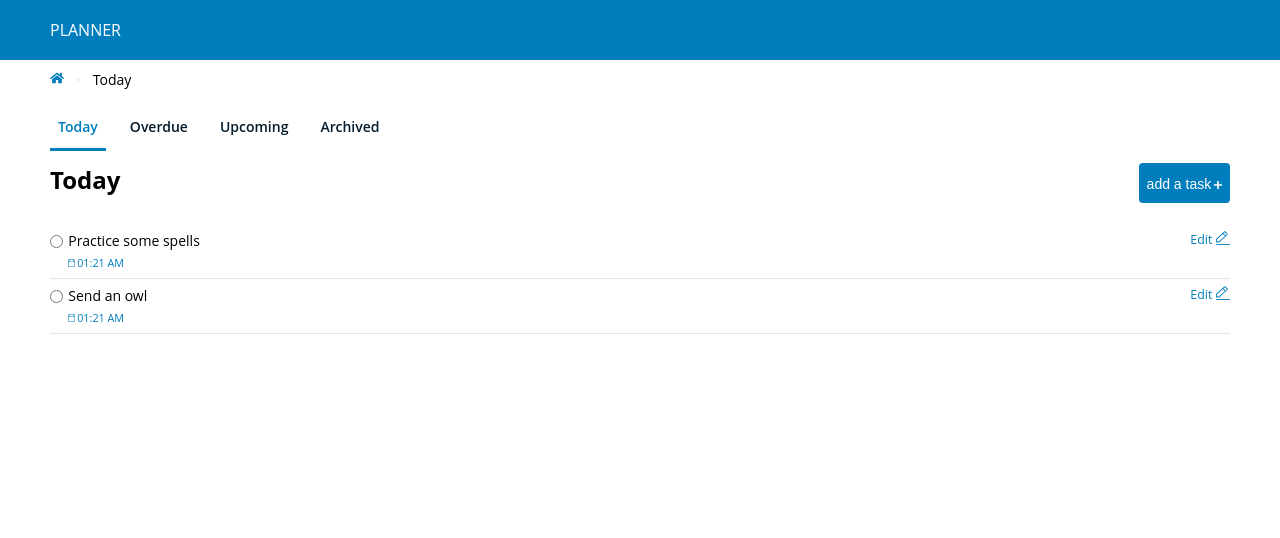
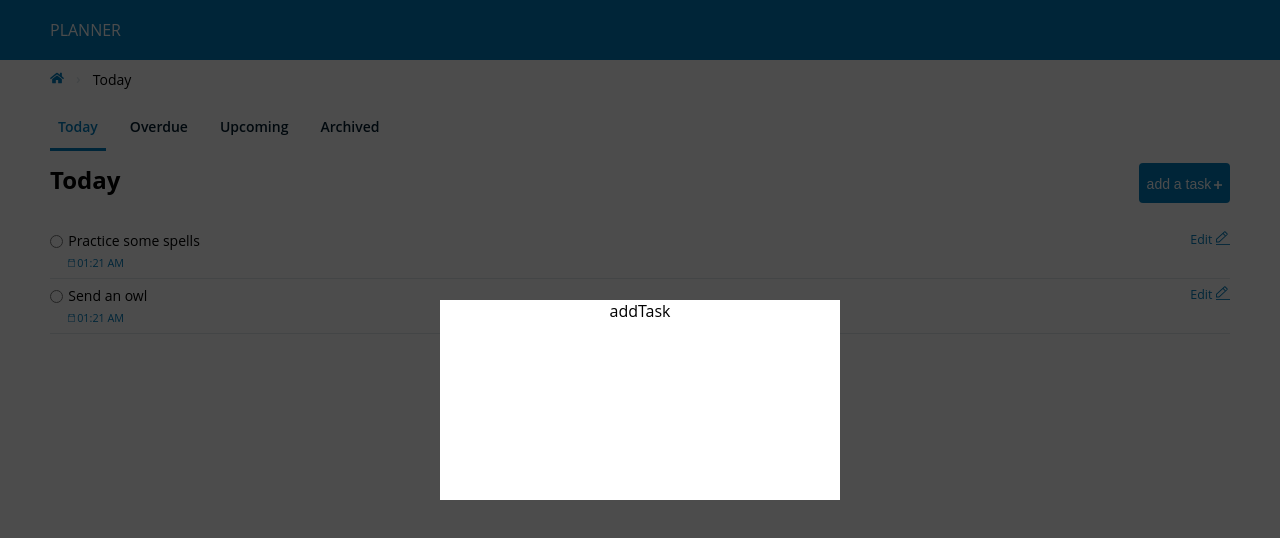
Before and after one commit to Sapphire97/planner, a React (Create React App) app: page / in a window 1280 px wide. Both pictures are taken after a click on the button "add a task". Shown: the top 538 px of the page. Built offline with nearby package versions, Linux system fonts and the light colour scheme.

Commit message:
feat: Implement Overlay and default dialog data and test coverage

```diff
--- a/src/components/Body/Body.tsx
+++ b/src/components/Body/Body.tsx
@@ -6,6 +6,7 @@ import React, {useEffect, useState} from "react";
 import {TaskProvider} from "../../hooks/useTaskContext";
 import Tabs from "../Tabs/Tabs";
 import {groupTasks} from "../../utils/dataHelpers";
+import Overlay from "../Overlay/Overlay";
 
 const Body = () => {
     const today = new Date()
@@ -24,9 +25,10 @@ const Body = () => {
     const [groupedTasks, setGroupedTasks] = useState(() => groupTasks(tasks))
     const [activeTab, setActiveTab] = useState<string>( (Object.keys(groupedTasks) ?? [""])[0])
     const [tabData, setTabData] = useState<Task[]>(tasks)
+    const [overlayName, setOverlayName] = useState("")
 
     const openAddTaskOverlay = () => {
-        console.log("openAddTaskOverlay")
+        setOverlayName("addTask")
     }
 
     useEffect( () => {
@@ -60,6 +62,7 @@ const Body = () => {
                     ))}
                     {tabData.length < 1 && <div> No data to show </div>}
                 </BodyContent>
+                <Overlay name={overlayName} setOverlayName={setOverlayName} />
             </TaskProvider>
         </BodyContainer>
     )
--- /dev/null
+++ b/src/components/Overlay/Overlay-styled.ts
@@ -0,0 +1,68 @@
+import styled from "styled-components";
+
+const OverlayContainer = styled.div`
+    position: fixed;
+    top: 0;
+    left: 0;
+    width: 100% !important;
+    height: 100% !important;
+    display: flex;
+    alignItems: center;
+    justifyContent: center;
+    z-index: 1040;
+`
+const Shadow = styled.div`
+    position: fixed;
+    top: 0;
+    left: 0;
+    margin: 0;
+    width: 100% !important;
+    height: 100% !important;
+    background: #000000;
+    opacity: 0.7;
+    z-index: 1040;
+`
+const DialogContainer = styled.div`
+    min-width: 400px;
+    max-width: 60%;
+    min-height: 200px;
+    max-height: 60%;
+    margin: auto;
+    background: #FFFFFF;
+    z-index: 1050;
+`
+const DialogHeader = styled.div`
+    display: flex;
+    justify-content: space-between;
+    padding: 0 .5em 0 1.2em;
+`
+const DialogTitle = styled.div`
+    font-size: 1rem;
+    font-weight: 600;
+    padding-top: .5em;
+`
+const DialogIconContainer = styled.span`
+    cursor: pointer;
+`
+const DialogBody = styled.div`
+    padding: 0 1em .5em 1.2em;
+    display: flex;
+    flex-direction: column;
+`
+const LinkButton = styled.div`
+    cursor: pointer;
+    margin-top: 1em;
+    display: flex;
+    justify-content: flex-start;
+    align-items: center;
+    font-size: .875rem;
+`
+const DialogFooter = styled.div`
+    display: flex;
+    justify-content: flex-end;
+    background: #DEE7ED;
+    padding: 1.2em;
+`
+
+export { OverlayContainer, Shadow, DialogContainer, DialogTitle, DialogHeader,
+    DialogIconContainer, DialogBody, LinkButton, DialogFooter }
--- /dev/null
+++ b/src/components/Overlay/Overlay.tsx
@@ -0,0 +1,31 @@
+import {
+    DialogContainer,
+    OverlayContainer,
+    Shadow
+} from "./Overlay-styled";
+import {DialogContent} from "../../utils/helpers";
+import React from "react";
+
+type OverlayProps = {
+    name: string
+    setOverlayName: (name: string) => void
+}
+
+const Overlay = ({name, setOverlayName}: OverlayProps) => {
+    const closeOverlay = () => {
+        setOverlayName("")
+    }
+    if ( !name || name === "")
+        return <></>
+
+    return (
+        <OverlayContainer id={"overlay-container"} data-testid={"overlay-container"}>
+            <Shadow data-testid={"shadow"} onClick={closeOverlay} />
+            <DialogContainer>
+                <DialogContent name={name} />
+            </DialogContainer>
+        </OverlayContainer>
+    )
+}
+
+export default Overlay
--- a/src/types/icon-props.d.ts
+++ b/src/types/icon-props.d.ts
@@ -1,3 +1,4 @@
 type IconProps = {
-    color?: string
+    name?: string,
+    color: string
 }
--- a/src/utils/helpers.tsx
+++ b/src/utils/helpers.tsx
@@ -4,10 +4,6 @@ import HomeIcon from "../components/Icons/HomeIcon";
 import CalendarIcon from "../components/Icons/CalendarIcon";
 import EditIcon from "../components/Icons/EditIcon";
 
-type IconProps = {
-    name: string,
-    color: string
-}
 const Icon = ({name, color}: IconProps) => {
     switch (name) {
         case "add":
@@ -74,5 +70,14 @@ const getColorValue = (variant: string) => {
             }
     }
 }
+type DialogProps = {
+    name: string
+}
+const DialogContent = ({name}: DialogProps) => {
+    switch (name) {
+        default:
+            return <>{name}</>
+    }
+}
 
-export { Icon, getColorValue }
+export { Icon, getColorValue, DialogContent }
```
Also changed, not shown: 1 other file (tests, documents, lock files or other folders).
